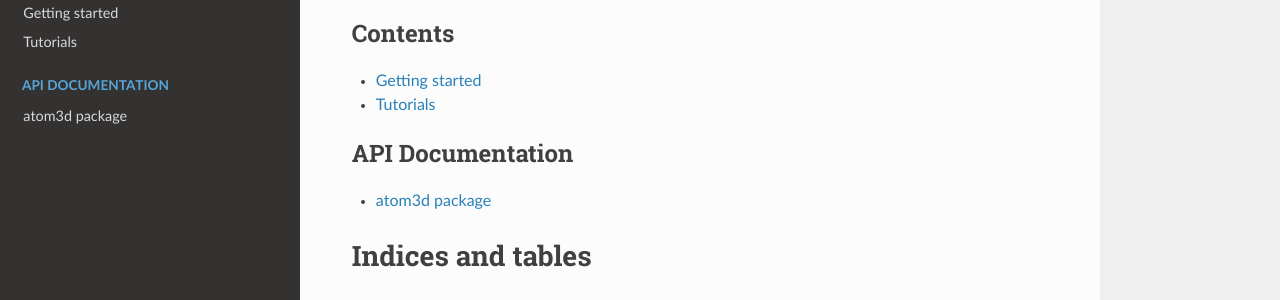
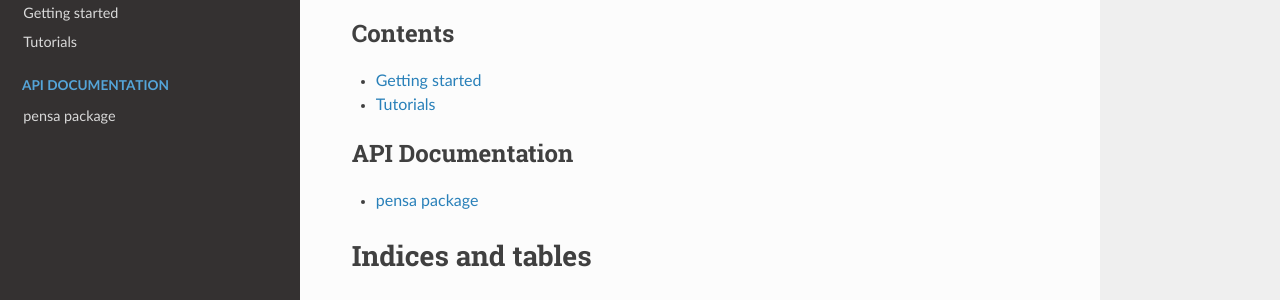
Before and after one commit to drorlab/pensa, a Sphinx documentation site: the page built from docs/index.rst, in a window 1280 px wide. Shown: the part 139-439 px from the top of the page. Built offline with Sphinx 7.4.7 and the Read the Docs theme 2.0.0, drawn with Linux system fonts in a browser that asks for light colours.

Commit message:
update docs

```diff
--- a/docs/api.rst
+++ /dev/null
@@ -1,2 +0,0 @@
-API
-===============
--- /dev/null
+++ b/docs/source/modules.rst
@@ -0,0 +1,7 @@
+pensa
+=====
+
+.. toctree::
+   :maxdepth: 4
+
+   pensa
--- a/docs/source/pensa.rst
+++ b/docs/source/pensa.rst
@@ -1,4 +1,4 @@
-atom3d package
+pensa package
 ==============
 
 
```
